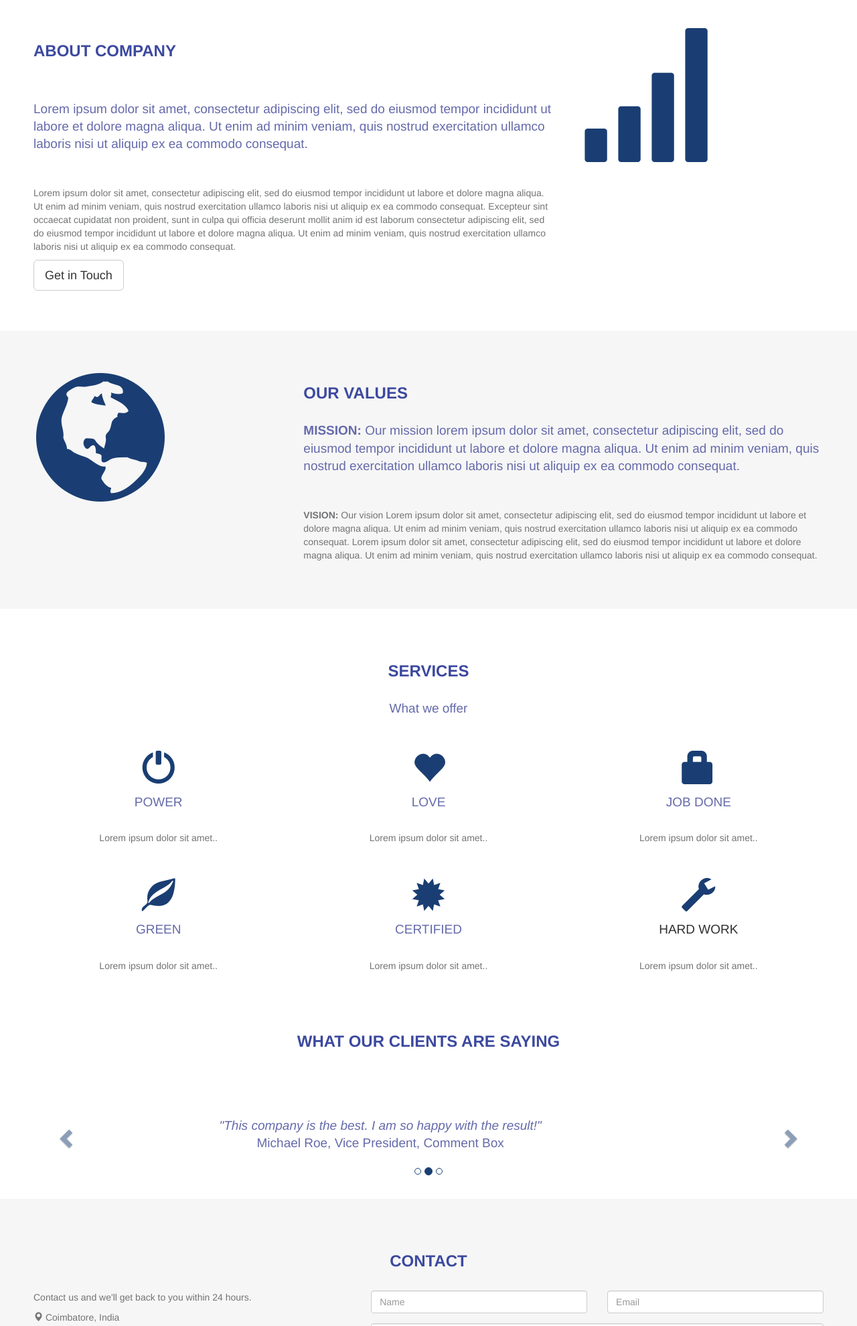
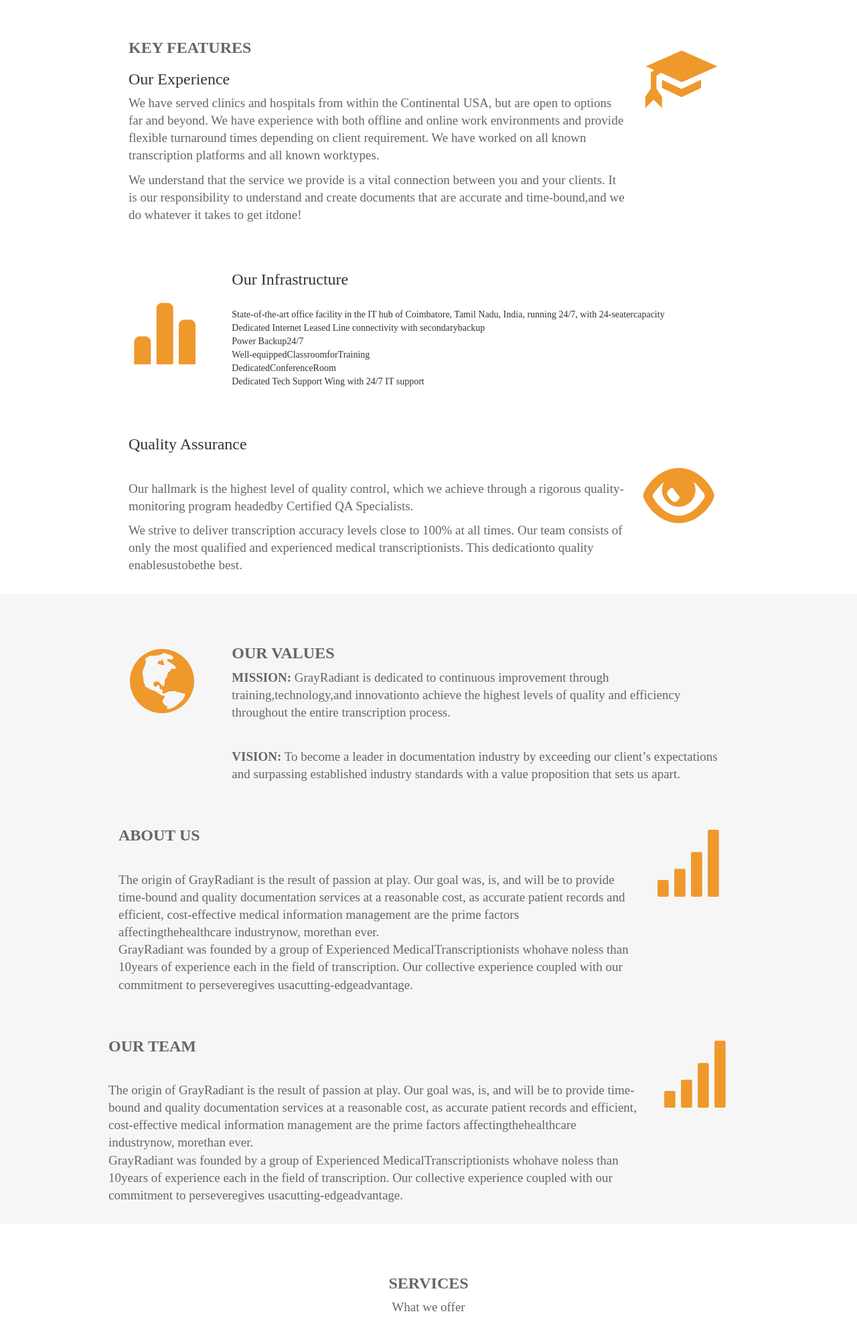
Before and after one commit to vanathiram/sample1.github.io, a plain HTML site: page index.html in a window 1280 px wide. Shown: the part 391-2371 px from the top of the page at 67% size. Drawn offline with nearby package versions, Linux system fonts and the light colour scheme; a script that the page names is missing.

Commit message:
version1

```diff
--- a/index.html
+++ b/index.html
@@ -25,50 +25,150 @@
         <span class="icon-bar"></span>
         <span class="icon-bar"></span>
       </button>
-      <a class="navbar-brand" href="#myPage">Logo</a>
+      <img class="navbar-brand" href="#myPage"  src="./resources/images/GrayRadiantLogo.jpg" alt="Gray Radiant Logo" style="width:100px;height:100px;">
     </div>
     <div class="collapse navbar-collapse" id="myNavbar">
       <ul class="nav navbar-nav navbar-right">
-        <li><a href="#about">ABOUT</a></li>
+        <li><a href="#home">HOME</a></li>
+        <li><a href="#keyfeatures">KEY FEATURES</a></li>
+        <li><a href="#ourvalues">ABOUT US</a></li>
         <li><a href="#services">SERVICES</a></li>
-        <li><a href="#contact">CONTACT</a></li>
+        <li><a href="#career">CAREER</a></li>
+        <li><a href="#contact">CONTACT US</a></li>
       </ul>
     </div>
   </div>
 </nav>
     <div class="jumbotron text-center">
     <h1>GrayRadiant</h1>
-    <p>Specialist in Medical Transcription</p>
+    <p>Working in Accord!Always!!!</p>
 </div>
-<!-- Container (About Section) -->
-<div id="about" class="container-fluid">
+<!-- Container (keyfeatures Section) -->
+<div id="keyfeatures" class="container-fluid">
   <div class="row">
-    <div class="col-sm-8">
-      <h2>About Company </h2><br>
-      <h4>Lorem ipsum dolor sit amet, consectetur adipiscing elit, sed do eiusmod tempor incididunt ut labore et dolore magna aliqua. Ut enim ad minim veniam, quis nostrud exercitation ullamco laboris nisi ut aliquip ex ea commodo consequat.</h4><br>
-      <p>Lorem ipsum dolor sit amet, consectetur adipiscing elit, sed do eiusmod tempor incididunt ut labore et dolore magna aliqua. Ut enim ad minim veniam, quis nostrud exercitation ullamco laboris nisi ut aliquip ex ea commodo consequat. Excepteur sint occaecat cupidatat non proident, sunt in culpa qui officia deserunt mollit anim id est laborum consectetur adipiscing elit, sed do eiusmod tempor incididunt ut labore et dolore magna aliqua. Ut enim ad minim veniam, quis nostrud exercitation ullamco laboris nisi ut aliquip ex ea commodo consequat.</p>
-
-  <button class="btn btn-default btn-lg">Get in Touch</button>
+    <div class="col-sm-10">
+      <h2>Key Features </h2>
+      <h3>Our Experience</h3>
+      <h4>We have served clinics and hospitals from within the Continental USA,
+         but are open to options far and beyond. We have experience with both
+         offline and online work environments and provide flexible turnaround
+          times depending on client requirement. We have worked on all known
+          transcription platforms and all known worktypes.<br>
+      <h4>We understand that the service we provide is a vital connection
+         between you and your clients. It is our responsibility to understand
+         and create documents that are accurate and time-bound,and we do
+         whatever it takes to get itdone!</h4>
 </div>
-<div class="col-sm-4">
-      <span class="glyphicon glyphicon-signal logo"></span>
+<div class="col-sm-2">
+      <span class="glyphicon glyphicon-education logo"></span>
+    </div>
+  </div>
+</div>
+<!--infrastucture-->
+<div id="infrastructure" class="container-fluid">
+  <div class="row">
+    <div class="col-sm-2">
+          <span class="glyphicon glyphicon-stats logo"></span>
+        </div>
+    <div class="col-sm-10">
+      <h3>Our Infrastructure </h3><br>
+      <ol>
+        <li>State-of-the-art office facility in the IT hub of Coimbatore,
+        Tamil Nadu, India, running 24/7, with 24-seatercapacity</li>
+        <li> Dedicated Internet Leased Line connectivity with secondarybackup</li>
+         <li>Power Backup24/7</li>
+         <li> Well-equippedClassroomforTraining</li>
+         <li>DedicatedConferenceRoom </li>
+         <li> Dedicated Tech Support Wing with 24/7 IT
+         support</li>
+       </ol>
+     </div>
+  </div>
+</div>
+<!--quality assurance-->
+<div id="qualityassurance" class="container-fluid">
+  <div class="row">
+    <div class="col-sm-10">
+      <h3>Quality Assurance </h3><br>
+      <h4>Our hallmark is the highest level of quality control, which we
+        achieve through a rigorous quality-monitoring program headedby
+        Certified QA Specialists.</br>
+        <h4>We strive to deliver transcription accuracy levels close to 100% at
+           all times. Our team consists of only the most qualified and
+           experienced medical transcriptionists. This dedicationto quality
+           enablesustobethe best.</h4>
+</div>
+<div class="col-sm-2">
+      <span class="glyphicon glyphicon-eye-open logo"></span>
     </div>
   </div>
 </div>
 
-<div class="container-fluid bg-grey">
+<div id="ourvalues"class="container-fluid bg-grey">
   <div class="row">
-    <div class="col-sm-4">
+    <div class="col-sm-2">
       <span class="glyphicon glyphicon-globe logo slideanim"></span>
     </div>
-    <div class="col-sm-8">
+    <div class="col-sm-10">
   <h2>Our Values</h2>
-  <h4><strong>MISSION:</strong> Our mission lorem ipsum dolor sit amet, consectetur adipiscing elit, sed do eiusmod tempor incididunt ut labore et dolore magna aliqua. Ut enim ad minim veniam, quis nostrud exercitation ullamco laboris nisi ut aliquip ex ea commodo consequat.</h4><br>
-      <p><strong>VISION:</strong> Our vision Lorem ipsum dolor sit amet, consectetur adipiscing elit, sed do eiusmod tempor incididunt ut labore et dolore magna aliqua. Ut enim ad minim veniam, quis nostrud exercitation ullamco laboris nisi ut aliquip ex ea commodo consequat.
-      Lorem ipsum dolor sit amet, consectetur adipiscing elit, sed do eiusmod tempor incididunt ut labore et dolore magna aliqua. Ut enim ad minim veniam, quis nostrud exercitation ullamco laboris nisi ut aliquip ex ea commodo consequat.</p>
+  <h4><strong>MISSION:</strong> GrayRadiant is dedicated to continuous
+    improvement through training,technology,and innovationto achieve the
+    highest levels of quality and efficiency throughout the entire
+    transcription process.
+ </h4><br>
+      <h4><strong>VISION:</strong> To become a leader in documentation industry
+         by exceeding our client’s expectations and surpassing established
+         industry standards with a value proposition that sets us apart.</h4>
+</div>
+
+<!--our staffs-->
+<div id="aboutus" ><!--class="container-fluid">-->
+  <div class="row">
+    <div class="col-sm-10">
+      <h2>About Us </h2><br>
+      <h4>The origin of GrayRadiant is the result of passion at play.
+         Our goal was, is, and will be to provide time-bound and quality
+         documentation services at a reasonable cost, as accurate patient
+         records and efficient, cost-effective medical information management
+         are the prime factors affectingthehealthcare industrynow, morethan
+         ever.<br>
+         GrayRadiant was founded by a group of Experienced
+          MedicalTranscriptionists whohave noless than 10years of experience
+          each in the field of transcription. Our collective experience coupled
+          with our commitment to perseveregives usacutting-edgeadvantage.</h4>
+
+  <!--<button class="btn btn-default btn-lg">Get in Touch</button>-->
+</div>
+<div class="col-sm-2">
+      <span class="glyphicon glyphicon-signal logo"></span>
+    </div>
+    <div id="aboutus" ><!--class="container-fluid">-->
+      <div class="row">
+        <div class="col-sm-10">
+          <h2>Our Team </h2><br>
+          <h4>The origin of GrayRadiant is the result of passion at play.
+             Our goal was, is, and will be to provide time-bound and quality
+             documentation services at a reasonable cost, as accurate patient
+             records and efficient, cost-effective medical information management
+             are the prime factors affectingthehealthcare industrynow, morethan
+             ever.<br>
+             GrayRadiant was founded by a group of Experienced
+              MedicalTranscriptionists whohave noless than 10years of experience
+              each in the field of transcription. Our collective experience coupled
+              with our commitment to perseveregives usacutting-edgeadvantage.</h4>
+
+      <!--<button class="btn btn-default btn-lg">Get in Touch</button>-->
+    </div>
+    <div class="col-sm-2">
+          <span class="glyphicon glyphicon-signal logo"></span>
+        </div>
+  </div>
 </div>
 </div>
 </div>
+</div>
+</div>
+
 <!-- Container (Services Section) -->
 <div id="services" class="container-fluid text-center">
   <h2>SERVICES</h2>
@@ -76,40 +176,26 @@
   <br>
   <div class="row slideanim">
     <div class="col-sm-4">
-      <span class="glyphicon glyphicon-off logo-small"></span>
-      <h4>POWER</h4>
+      <span class="glyphicon  logo-small"></span>
+      <img src="./resources/images/GrayRadiantLogo.jpg" alt="Gray Radiant Logo" style="width:100px;height:100px;"  >
+      <h4>Transcription</h4>
       <p>Lorem ipsum dolor sit amet..</p>
     </div>
     <div class="col-sm-4">
-      <span class="glyphicon glyphicon-heart logo-small"></span>
-      <h4>LOVE</h4>
+      <span class="glyphicon  logo-small"></span>
+      <img src="./resources/images/GrayRadiantLogo.jpg" alt="Gray Radiant Logo" style="width:100px;height:100px;" >
+      <h4>Billing and Coding</h4>
       <p>Lorem ipsum dolor sit amet..</p>
     </div>
     <div class="col-sm-4">
-      <span class="glyphicon glyphicon-lock logo-small"></span>
-      <h4>JOB DONE</h4>
+      <span class="glyphicon  logo-small"></span>
+      <img src="./resources/images/GrayRadiantLogo.jpg" alt="Gray Radiant Logo" style="width:100px;height:100px;" >
+      <h4>Claims Processing</h4>
       <p>Lorem ipsum dolor sit amet..</p>
     </div>
   </div>
-  <br><br>
-  <div class="row slideanim">
-    <div class="col-sm-4">
-      <span class="glyphicon glyphicon-leaf logo-small"></span>
-      <h4>GREEN</h4>
-      <p>Lorem ipsum dolor sit amet..</p>
     </div>
-    <div class="col-sm-4">
-      <span class="glyphicon glyphicon-certificate logo-small"></span>
-      <h4>CERTIFIED</h4>
-      <p>Lorem ipsum dolor sit amet..</p>
-    </div>
-    <div class="col-sm-4">
-      <span class="glyphicon glyphicon-wrench logo-small"></span>
-      <h4 style="color:#303030;">HARD WORK</h4>
-      <p>Lorem ipsum dolor sit amet..</p>
-    </div>
-  </div>
-</div>
+  <!--testimonials-->
 <div class="testimonials text-center">
 <h2>What Our Clients Are Saying</h2>
   <div id="myCarousel" class="carousel slide text-center" data-ride="carousel">
@@ -145,14 +231,15 @@
   </div>
 </div>
 <!-- Container (Contact Section) -->
-<div id="contact" class="container-fluid bg-grey">
+<div id="contact" class="container-fluid contactsec bg-grey">
   <h2 class="text-center">CONTACT</h2>
   <div class="row">
     <div class="col-sm-5">
       <p>Contact us and we'll get back to you within 24 hours.</p>
-      <p><span class="glyphicon glyphicon-map-marker"></span> Coimbatore, India</p>
-      <p><span class="glyphicon glyphicon-phone"></span> +00 1515151515</p>
-      <p><span class="glyphicon glyphicon-envelope"></span> myemail@something.com</p>
+      <p><span class="glyphicon glyphicon-map-marker"></span> 93K Ramanantha Nagar, Saravanampatti, Coimbatore –641035
+ , India</p>
+      <p><span class="glyphicon glyphicon-phone"></span>  +91 422 2666090</p>
+      <p><span class="glyphicon glyphicon-envelope"></span><a href="mailto:admin@grayradiant.com?subject=Hi%20There!">  admin@grayradiant.com </a></p>
     </div>
     <div class="col-sm-7 slideanim">
       <div class="row">
--- a/resources/css/style.css
+++ b/resources/css/style.css
@@ -1,12 +1,18 @@
+body{
+  font-family: ariel;
+}
+
 .navbar {
+    /*height:75px;*/
     margin-bottom: 0;
-    background-color: #1a3e73;
+    background-color: #656669;/*grey*/
     z-index: 9999;
     border: 0;
     font-size: 12px !important;
     line-height: 1.42857143 !important;
     letter-spacing: 4px;
     border-radius: 0;
+
 }
 
 .navbar li a, .navbar .navbar-brand {
@@ -23,18 +29,17 @@
 }
 
 .jumbotron {
-    background-color: #b6b6bb; /* grey */
-    color: #171c5f ;
+  /*background-image: url("../../resources/images/GrayRadiantLogoFull.jpg");
+  background-size: cover;
+  background-repeat: no-repeat;*/
+
+  background-color: #ef982c; /* ORANGE */
+    color: #656669 ;/*GREY*/
     padding:100px 25px;
 }
+.jumbotron p{
+  font-style: italic;
 
-.jumbotron h1
-{
-  font-family: Monoton;
-}
-
-.jumbotron p{
-  color: #171c5f ;
 }
 
 .bg-grey {
@@ -42,8 +47,13 @@
 }
 
 .container-fluid {
-    padding: 60px 50px;
+    padding: 20px 15%;
 }
+/*
+.contactsec {
+  padding: 0;
+}
+*/
 
 @media screen and (max-width: 768px) {
     .col-sm-4 {
@@ -53,25 +63,26 @@
 }
 
 .logo-small {
-    color:#1a3e73;
+    color:#ef982c;
     font-size: 50px;
 }
 
 .logo {
-    color: #1a3e73;
-    font-size: 200px;
+  padding-top: 60px;
+  color:#ef982c;
+  font-size: 100px;
   }
   .carousel-control.right, .carousel-control.left {
     background-image: none;
-    color: #1a3e73;
+    color: #ef982c;
 }
 
 .carousel-indicators li {
-    border-color: #1a3e73;
+    border-color: #ef982c;
 }
 
 .carousel-indicators li.active {
-    background-color: #1a3e73;
+    background-color: #ef982c;
 }
 
 .item h4 {
@@ -119,17 +130,17 @@
 h2 {
     font-size: 24px;
     text-transform: uppercase;
-    color: #3c499f;
+    color:#656669 ;
     font-weight: 600;
-    margin-bottom: 30px;
+    margin-top: 55px;
 }
 
 h4 {
     font-size: 19px;
     line-height: 1.375em;
-    color: #656aab;
+    color: #656669 ;
     font-weight: 400;
-    margin-bottom: 30px;
+    margin-bottom: 10px;
 }
 p{
   color:#727375;
```
Also changed, not shown: resources/images/GrayRadiantLogo.jpg (added), resources/images/GrayRadiantLogoFull.jpg (added), resources/images/grayradiant revised 1.jpg (added), 1 other file.
